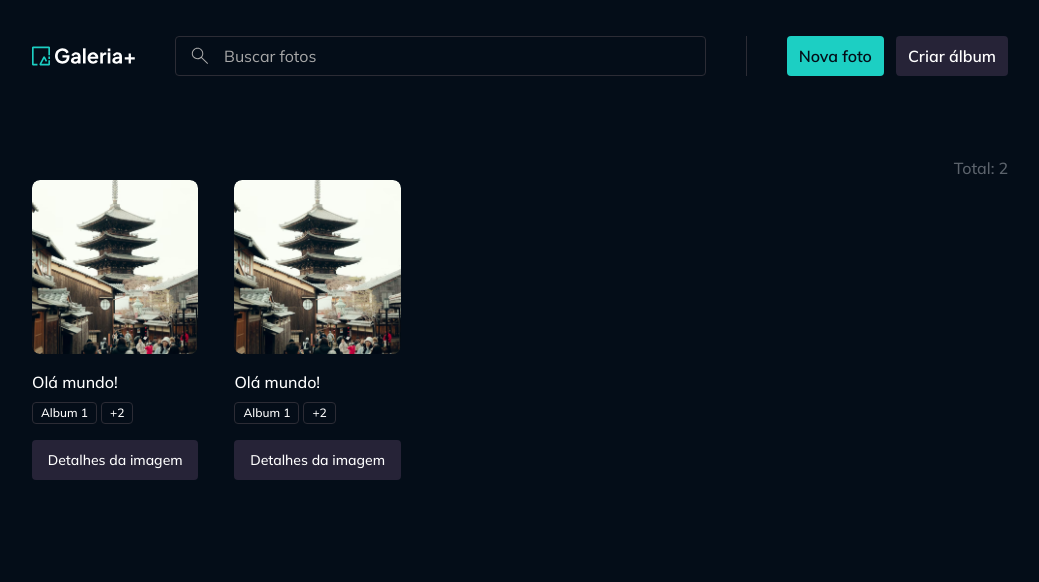
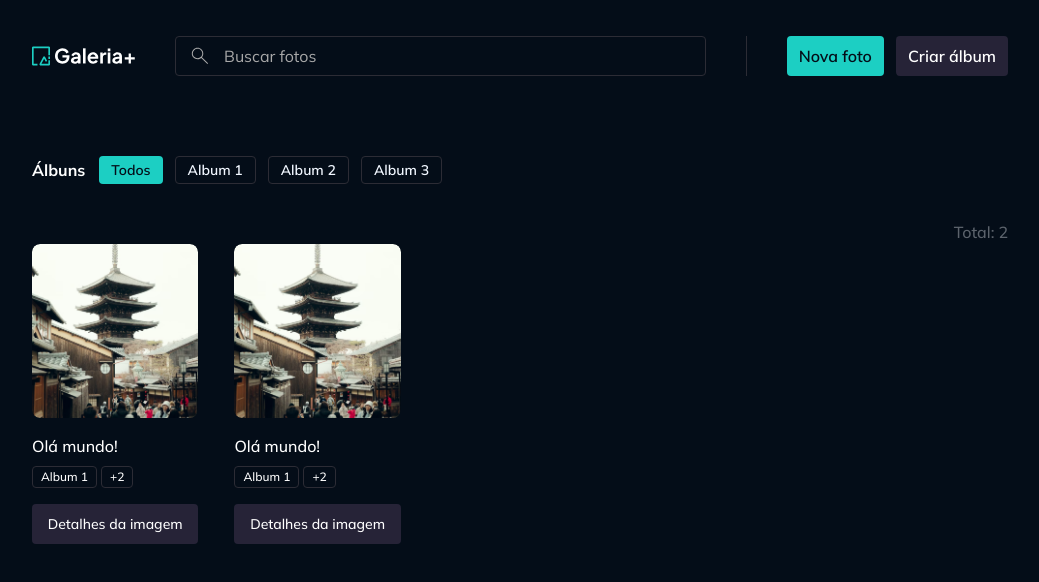
Before and after one commit to YasminFerrariDias/gallery-plus, a React (Vite) app: page / in a window 1280 px wide. Shown: the top 582 px of the page, without its empty margins (120-1159 px from the left). Built offline with nearby package versions, Linux system fonts and the light colour scheme.

Commit message:
Mock do filtro por álbuns

```diff
--- /dev/null
+++ b/src/contexts/albums/components/albums-filter.tsx
@@ -0,0 +1,34 @@
+import Button from "../../../components/button";
+import Skeleton from "../../../components/skeleton";
+import Text from "../../../components/text";
+import type { Album } from "../models/album";
+import cx from "classnames"
+
+interface AlbumsFilterProps extends React.ComponentProps<"div"> {
+  albums: Album[];
+  loading?: boolean;
+}
+
+export default function AlbumsFilter({ albums, loading, className, ...props }: AlbumsFilterProps) {
+  return (
+    <div className={cx("flex items-center gap-3.5 overflow-x-auto", className)} {...props}>
+      <Text variant="heading-small">Álbuns</Text>
+      <div className="flex gap-3">
+        {!loading ? (
+          <>
+            <Button variant="primary" size="sm" className="cursor-pointer">
+              Todos
+            </Button>
+            {albums.map((album) => (
+              <Button key={album.id} variant="ghost" size="sm" className="cursor-pointer">
+                {album.title}
+              </Button>
+            ))}</>
+        ) : (
+          Array.from({ length: 5 }).map((_, index) => (
+            <Skeleton className="w-28 h-7" key={`album-button-loading-${index}`} />))
+        )}
+      </div>
+    </div>
+  )
+}
--- a/src/pages/page-home.tsx
+++ b/src/pages/page-home.tsx
@@ -1,9 +1,18 @@
 import Container from "../components/container";
+import AlbumsFilter from "../contexts/albums/components/albums-filter";
 import PhotosList from "../contexts/photos/components/photos-list";
 
 export default function PageHome() {
   return (
     <Container>
+      <AlbumsFilter albums={[
+        { id: " 3421", title: "Album 1" },
+        { id: " 3426", title: "Album 2" },
+        { id: " 3341", title: "Album 3" }
+      ]}
+        className="mb-9"
+      />
+
       <PhotosList photos={[
         {
           id: '123',
```
